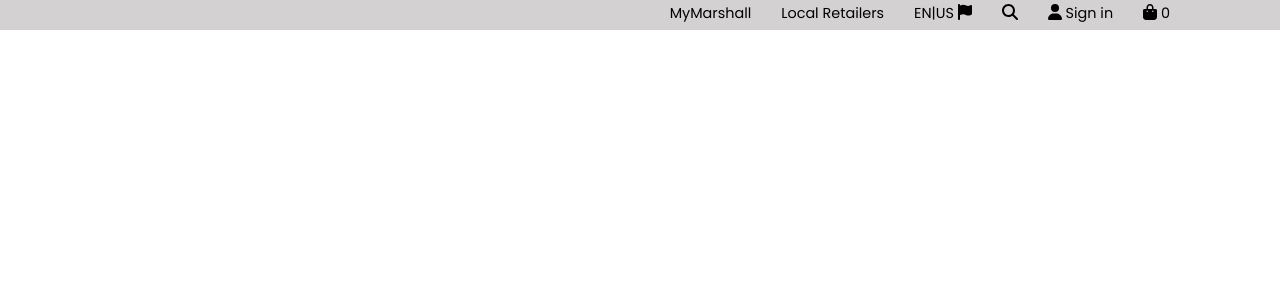
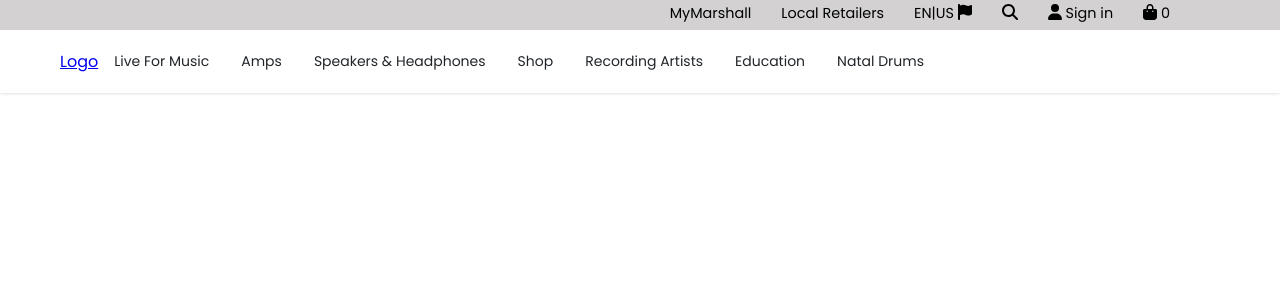
Before and after one commit to XstefanXstefanX/Editor-Previewer, a React (Create React App) app in the folder my-app/: page / in a window 1280 px wide. Shown: the top 300 px of the page. Built offline with nearby package versions, Linux system fonts and the light colour scheme.

Commit message:
Added dropdown menu

```diff
--- a/my-app/src/App.css
+++ b/my-app/src/App.css
@@ -1,8 +1,8 @@
-@import url('https://fonts.googleapis.com/css2?family=Poppins:wght@200;400;600;900&display=swap');
-*{
-    font-family: 'Poppins', sans-serif;
+@import url("https://fonts.googleapis.com/css2?family=Poppins:wght@200;400;600;900&display=swap");
+* {
+  font-family: "Poppins", sans-serif;
 }
-.icon{
+.icon {
   font-size: 1rem;
 }
 #list-menu {
@@ -18,14 +18,14 @@
   background: #d3d1d1;
   padding: 3px 10px;
 }
-#list-menu li:nth-child(6){
+#list-menu li:nth-child(6) {
   margin-right: 100px;
 }
 #list-menu li {
   position: relative;
 }
-#list-menu li::after{
-    content: '';
+#list-menu li::after {
+  content: "";
   position: absolute;
   left: 50%;
   bottom: 1px;
@@ -34,7 +34,127 @@
   background: #333;
   transition: 0.2s;
 }
-#list-menu li:hover:after{
+#list-menu li:hover:after {
   width: 100%;
   left: 0;
 }
+
+/*New*/
+
+header {
+  box-shadow: 0 1px 3px 0 rgba(0, 0, 0, 0.07), 0 1px 2px 0 rgba(0, 0, 0, 0.05);
+  color: #212529;
+}
+
+.nav-area {
+  display: flex;
+  align-items: center;
+  max-width: 1200px;
+  margin: 0 auto;
+  padding: 10px 20px;
+}
+
+.logo {
+  text-decoration: none;
+  font-size: 25px;
+  color: inherit;
+  margin-right: 20px;
+}
+
+.menus {
+  display: flex;
+  align-items: center;
+  flex-wrap: wrap;
+  list-style: none;
+}
+
+.menu-items {
+  position: relative;
+  font-size: 14px;
+}
+
+.menu-items a {
+  display: block;
+  font-size: inherit;
+  color: inherit;
+  text-decoration: none;
+}
+
+.menu-items button {
+  display: flex;
+  align-items: center;
+  color: inherit;
+  font-size: inherit;
+  border: none;
+  background-color: transparent;
+  cursor: pointer;
+  width: 100%;
+}
+
+button span {
+  margin-left: 3px;
+}
+
+.menu-items > a,
+.menu-items button {
+  text-align: left;
+  padding: 0.7rem 1rem;
+}
+
+.menu-items a:hover,
+.menu-items button:hover {
+  background-color: #f2f2f2;
+}
+
+.arrow::after {
+  content: "";
+  display: inline-block;
+  margin-left: 0.28em;
+  vertical-align: 0.09em;
+  border-top: 0.42em solid;
+  border-right: 0.32em solid transparent;
+  border-left: 0.32em solid transparent;
+}
+
+.dropdown {
+  position: absolute;
+  right: 0;
+  left: auto;
+  box-shadow: 0 10px 15px -3px rgba(46, 41, 51, 0.08),
+    0 4px 6px -2px rgba(71, 63, 79, 0.16);
+  font-size: 0.875rem;
+  z-index: 9999;
+  min-width: 10rem;
+  padding: 0.5rem 0;
+  list-style: none;
+  background-color: #fff;
+  border-radius: 0.5rem;
+  display: none;
+}
+
+.dropdown.show {
+  display: block;
+}
+
+.dropdown .dropdown-submenu {
+  position: absolute;
+  left: 100%;
+  top: -7px;
+}
+
+/* content */
+
+.content {
+  max-width: 1200px;
+  margin: 0 auto;
+  padding: 3rem 20px;
+}
+
+.content h2 {
+  margin-bottom: 1rem;
+}
+
+.content a {
+  color: #cc3852;
+  margin-right: 10px;
+}
--- a/my-app/src/App.jsx
+++ b/my-app/src/App.jsx
@@ -1,7 +1,7 @@
-import NavBar from './Navbar/NavBar';
+import Header from './HEADER/Header';
 const App = () => {
     return (
-        <NavBar/>
+        <Header/>
     )
 };
 
--- /dev/null
+++ b/my-app/src/HEADER/Dropdown.js
@@ -0,0 +1,13 @@
+const Dropdown = ({ submenus, dropdown }) => {
+    return (
+        <ul className={`dropdown ${dropdown ? 'show' : ''}`}>
+            {submenus.map((submenu, index) => (
+                <li key={index} className="menu-items">
+                    <a href={submenu.url}>{submenu.title}</a>
+                </li>
+            ))}
+        </ul>
+    );
+};
+
+export default Dropdown;
--- /dev/null
+++ b/my-app/src/HEADER/Header.js
@@ -0,0 +1,48 @@
+import React from "react";
+import Navbar from './Navbar';
+
+import { FontAwesomeIcon } from "@fortawesome/react-fontawesome";
+import {
+  faBagShopping,
+  faUser,
+  faMagnifyingGlass,
+  faFlag,
+} from "@fortawesome/free-solid-svg-icons";
+
+class Header extends React.Component {
+  constructor(props) {
+    super(props);
+  }
+  render() {
+    return (
+      <div id="nav-bar">
+        <ul id="list-menu">
+          <li>MyMarshall</li>
+          <li>Local Retailers</li>
+          <li>
+            EN|US <FontAwesomeIcon icon={faFlag} className="icon" />
+          </li>
+          <li>
+            <FontAwesomeIcon icon={faMagnifyingGlass} className="icon" />
+          </li>
+          <li>
+            <FontAwesomeIcon icon={faUser} className="icon" /> Sign in
+          </li>
+          <li>
+            <FontAwesomeIcon icon={faBagShopping} className="icon" /> 0
+          </li>
+        </ul>
+        <header>
+            <div className="nav-area">
+                <a href='/' className="log">
+                    Logo
+                </a>
+                <Navbar/>
+            </div>
+        </header>
+      </div>
+    );
+  }
+}
+
+export default Header;
--- /dev/null
+++ b/my-app/src/HEADER/MenuItems.js
@@ -0,0 +1,26 @@
+import Dropdown from "./Dropdown";
+import { useState } from "react";
+
+const MenuItems = ({ items }) => {
+  const [dropdown, setDropdown] = useState(false);
+  return (
+    <li className="menu-items">
+      {items.submenu ? (
+        <>
+          <button
+            type="button"
+            aria-haspopup="menu"
+            aria-expanded={dropdown ? "true" : "false"}
+            onClick={() => setDropdown((prev) => !prev)}
+          >
+            {items.title}{" "}
+          </button>
+          <Dropdown submenus={items.submenu} dropdown={dropdown} />
+        </>
+      ) : (
+        <a href={items.url}>{items.title}</a>
+      )}
+    </li>
+  );
+};
+export default MenuItems;
--- /dev/null
+++ b/my-app/src/HEADER/Navbar.js
@@ -0,0 +1,16 @@
+import { menuItems } from "../menuItems";
+import MenuItems from "./MenuItems";
+
+const Navbar = () => {
+  return (
+    <nav>
+      <ul className="menus">
+        {menuItems.map((menu, index) => {
+          return <MenuItems items={menu} key={index} />;
+        })}
+      </ul>
+    </nav>
+  );
+};
+
+export default Navbar;
--- a/my-app/src/Navbar/NavBar.jsx
+++ /dev/null
@@ -1,33 +0,0 @@
-import React from 'react';
-
-import { FontAwesomeIcon } from '@fortawesome/react-fontawesome';
-import { faBagShopping, faUser, faMagnifyingGlass, faFlag} from '@fortawesome/free-solid-svg-icons';
-
-class NavBar extends React.Component{
-    constructor(props){
-        super(props);
-    }
-    render(){
-        return (
-            <div id='nav-bar'>
-                    <ul id='list-menu'>
-                        <li>MyMarshall</li>
-                        <li>Local Retailers</li>
-                        <li><LanguageSelector /></li>
-                        <li><FontAwesomeIcon icon={faMagnifyingGlass} className='icon'/></li>
-                        <li><FontAwesomeIcon icon={faUser}  className='icon'/> Sign in</li>
-                        <li><FontAwesomeIcon icon={faBagShopping}  className='icon'/> 0</li>
-                    </ul>
-                <div id='drop-menu'></div>
-            </div>
-        );
-    }
-}
-const LanguageSelector = () => {
-    return (
-        <div>EN|US <FontAwesomeIcon icon={faFlag}  className='icon'/></div>
-    );
-}
-
-
-export default NavBar;
--- /dev/null
+++ b/my-app/src/menuItems.js
@@ -0,0 +1,67 @@
+export const menuItems = [
+    {
+        title: 'Live For Music',
+        url: '/',
+        submenu: [
+            {
+                title: 'Categories',
+                url: '/'
+            },
+            {
+                title: 'Making Music With Marshall',
+                url: '/'
+            },
+            {
+                title: 'Artist Insights',
+                url: '/'
+            },
+            {
+                title: 'Arming The Artists',
+                url: '/'
+            },
+            {
+                title: 'Guitar Heroes',
+                url: '/'
+            },
+            {
+                title: 'Behind The Music',
+                url: '/'
+            },
+            {
+                title: 'Moving On Up',
+                url: '/'
+            },
+            {
+                title: 'History',
+                url: '/'
+            },
+            {
+                title: 'Drum Icons',
+                url: '/'
+            }
+        ]
+    },
+    {
+        title: 'Amps',
+        url: '/'
+    },
+    {
+        title: 'Speakers & Headphones',
+        url: '/'
+    },
+    {
+        title: 'Shop',
+        url: '/'
+    },
+    {
+        title: 'Recording Artists',
+        url: '/'
+    },
+    {
+        title: 'Education',
+        url: '/'
+    },{
+        title: 'Natal Drums',
+        url: '/'
+    },
+];
```
Lines whose indentation alone changed are shown as unchanged.
